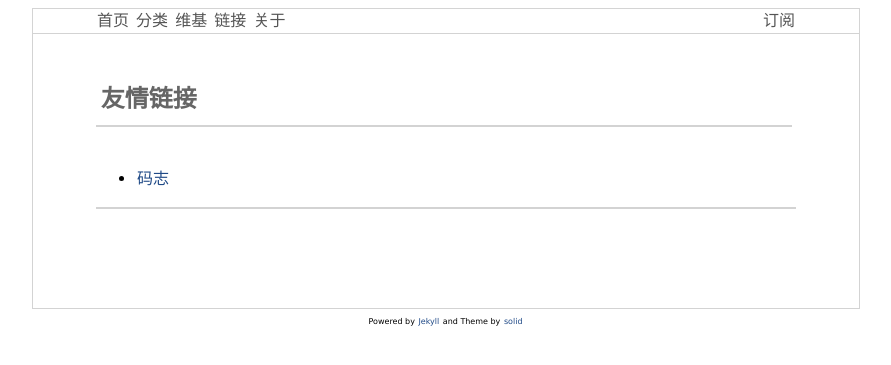
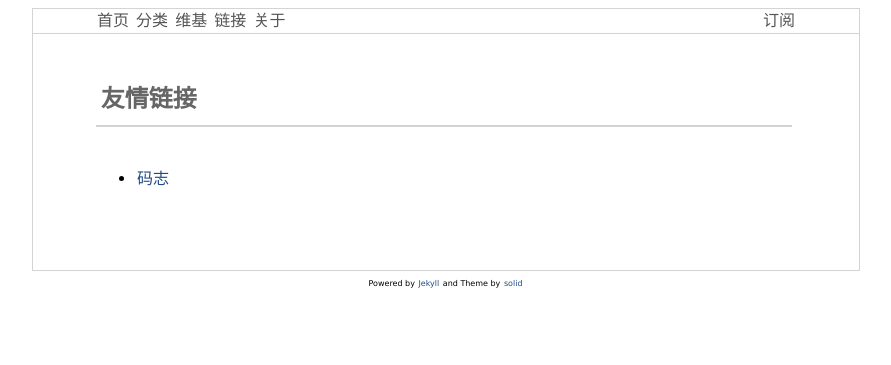
Before and after one commit to li-boxuan/li-boxuan.github.io, a Jekyll site: the page built from pages/links.md, in a window 1280 px wide. Shown: the top 365 px of the page, without its empty margins (194-1085 px from the left). Built offline with Jekyll 4.4.1, drawn with Linux system fonts in a browser that asks for light colours; comment, search, counter and statistics services are not loaded.

```diff
--- a/_config.yml
+++ b/_config.yml
@@ -2,7 +2,7 @@
 #   Main Configs   #
 # ---------------- #
 baseurl:
-url: http://li-boxuan.github.io
+url: https://li-boxuan.github.io
 date_format: "ordinal"
 title: Boxuan Li's Blog
 author: Boxuan Li
--- a/_includes/share.html
+++ /dev/null
@@ -1,3 +0,0 @@
-<hr>
-<div class="bdsharebuttonbox"><a href="#" class="bds_more" data-cmd="more"></a><a href="#" class="bds_qzone" data-cmd="qzone" title="分享到QQ空间"></a><a href="#" class="bds_tsina" data-cmd="tsina" title="分享到新浪微博"></a><a href="#" class="bds_tqq" data-cmd="tqq" title="分享到腾讯微博"></a><a href="#" class="bds_renren" data-cmd="renren" title="分享到人人网"></a><a href="#" class="bds_weixin" data-cmd="weixin" title="分享到微信"></a></div>
-<script>window._bd_share_config={"common":{"bdSnsKey":{},"bdText":"","bdMini":"2","bdMiniList":false,"bdPic":"","bdStyle":"1","bdSize":"16"},"share":{}};with(document)0[(getElementsByTagName('head')[0]||body).appendChild(createElement('script')).src='http://bdimg.share.baidu.com/static/api/js/share.js?v=89860593.js?cdnversion='+~(-new Date()/36e5)];</script>
--- a/_layouts/page.html
+++ b/_layouts/page.html
@@ -4,7 +4,6 @@
     <div class="main">
         <h2> {{ page.title }} </h2>
         {{ content }}
-        {% include share.html %}
         {% include comments.html %}
     </div>
 </div>
--- a/_layouts/post.html
+++ b/_layouts/post.html
@@ -27,7 +27,6 @@
             </li>
             {% endif %}
         </ul>
-        {% include share.html %}
         {% include comments.html %}
     </div>
 </div>
--- a/_layouts/wiki.html
+++ b/_layouts/wiki.html
@@ -4,7 +4,6 @@
     <div class="main">
         <h2> {{ page.title }} </h2>
         {{ content }}
-        {% include share.html %}
         {% include comments.html %}
     </div>
 </div>
```
